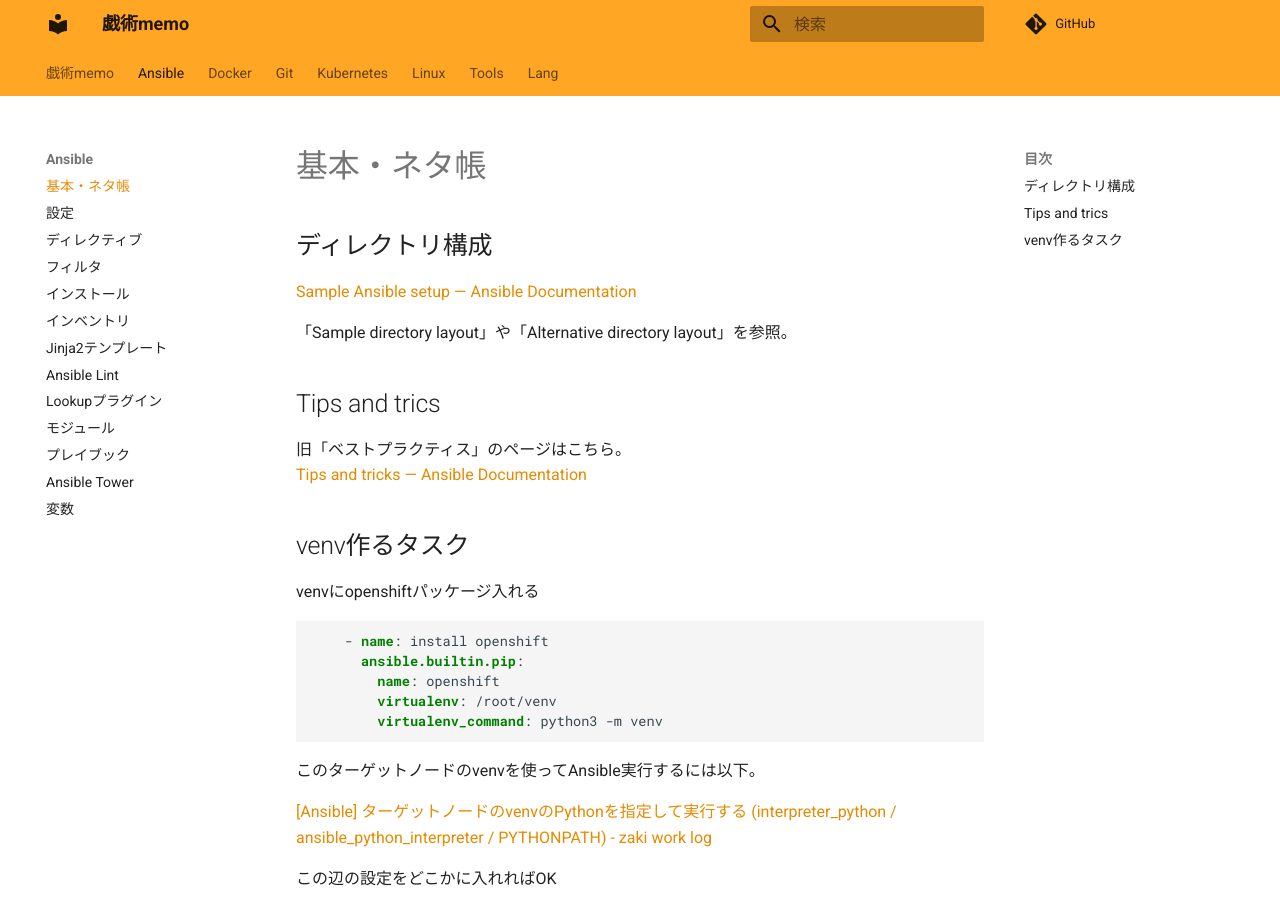
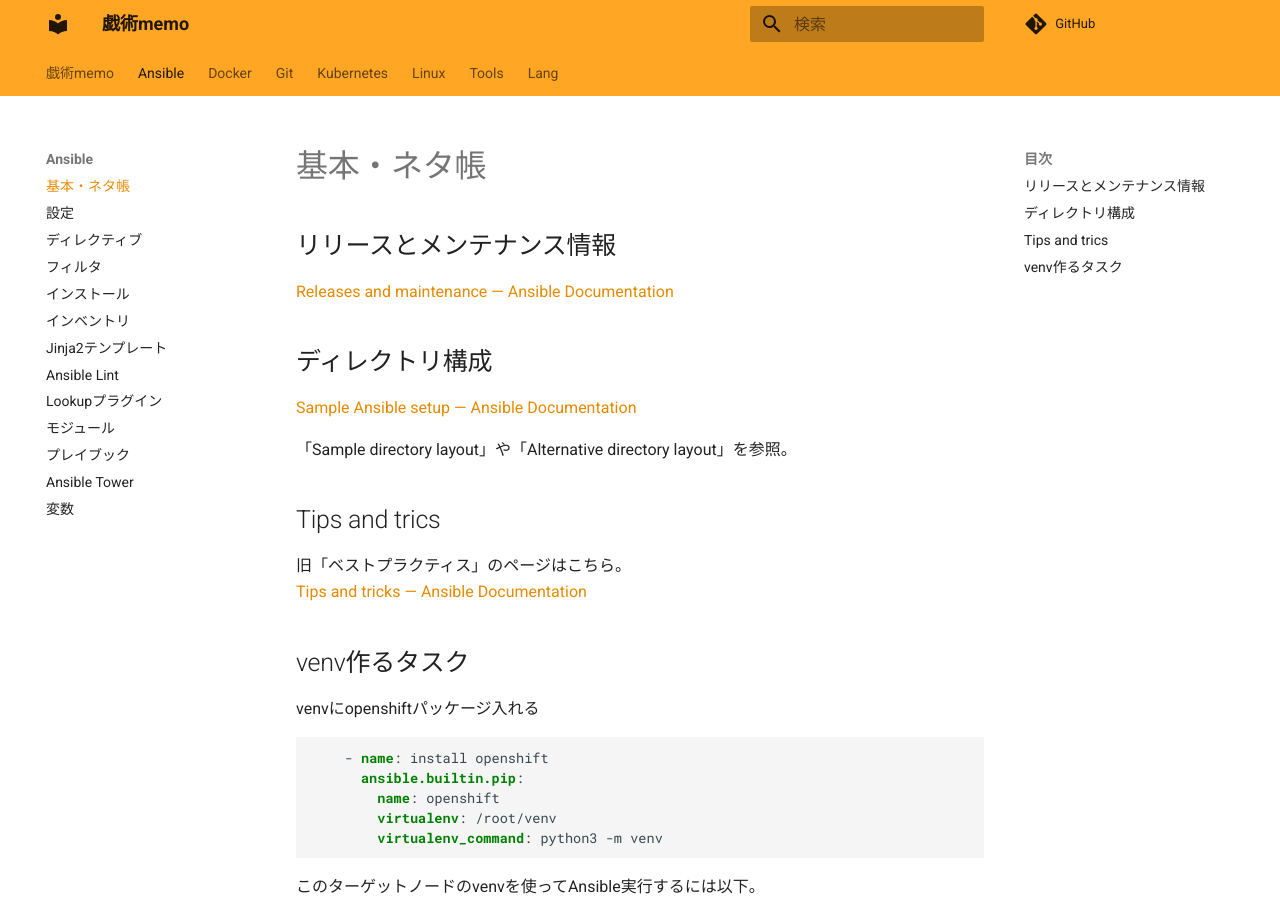
Before and after one commit to zaki-lknr/docs, an MkDocs documentation site: the page built from docs/Ansible/base.md, in a window 1280 px wide and 900 px high. Built offline with MkDocs 1.6.1 and Material for MkDocs 9.7.7, drawn with Linux system fonts in a browser that asks for light colours; comment, search, counter and statistics services are not loaded.

Commit message:
add: ansible/base: リリース・メンテナンス情報のリンク

```diff
--- a/docs/Ansible/base.md
+++ b/docs/Ansible/base.md
@@ -1,4 +1,8 @@
 # 基本・ネタ帳
+
+## リリースとメンテナンス情報
+
+[Releases and maintenance — Ansible Documentation](https://docs.ansible.com/ansible/devel/reference_appendices/release_and_maintenance.html)
 
 ## ディレクトリ構成
 
```
